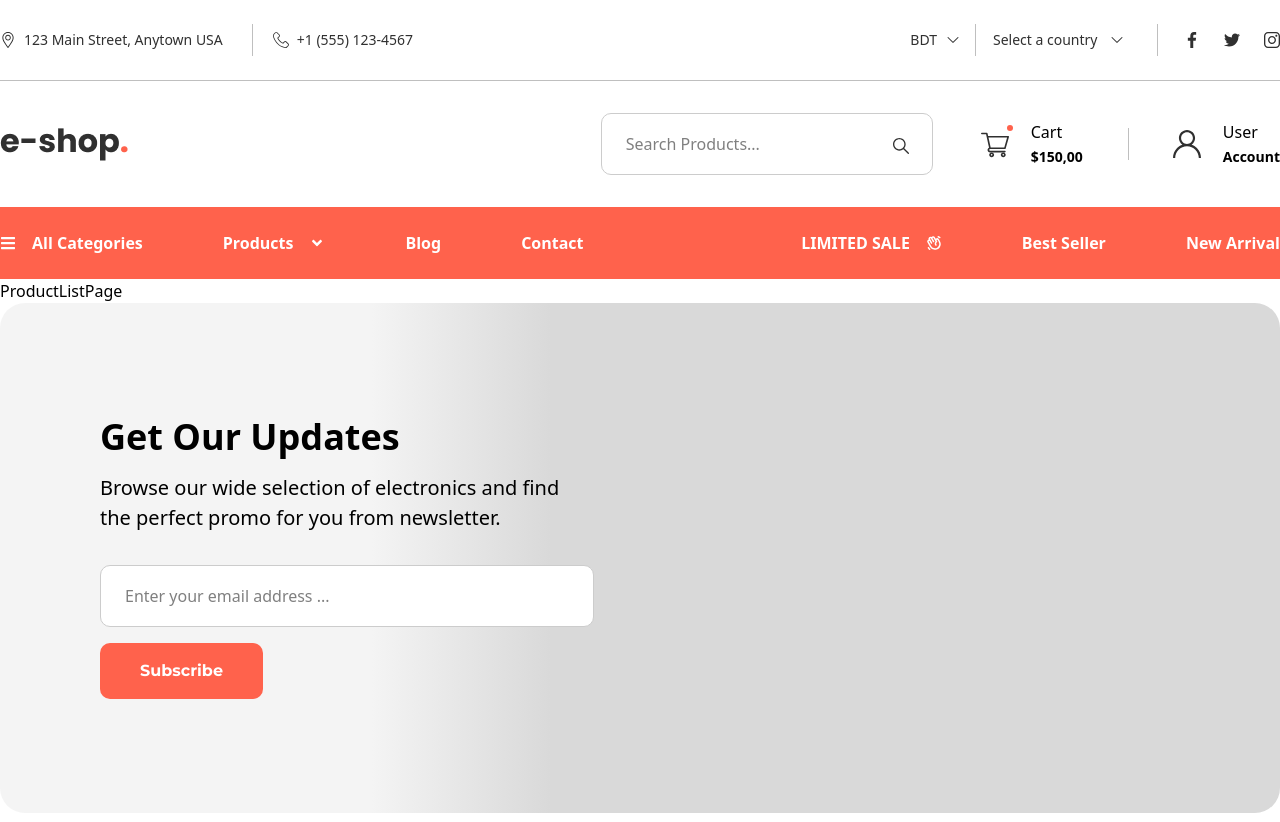
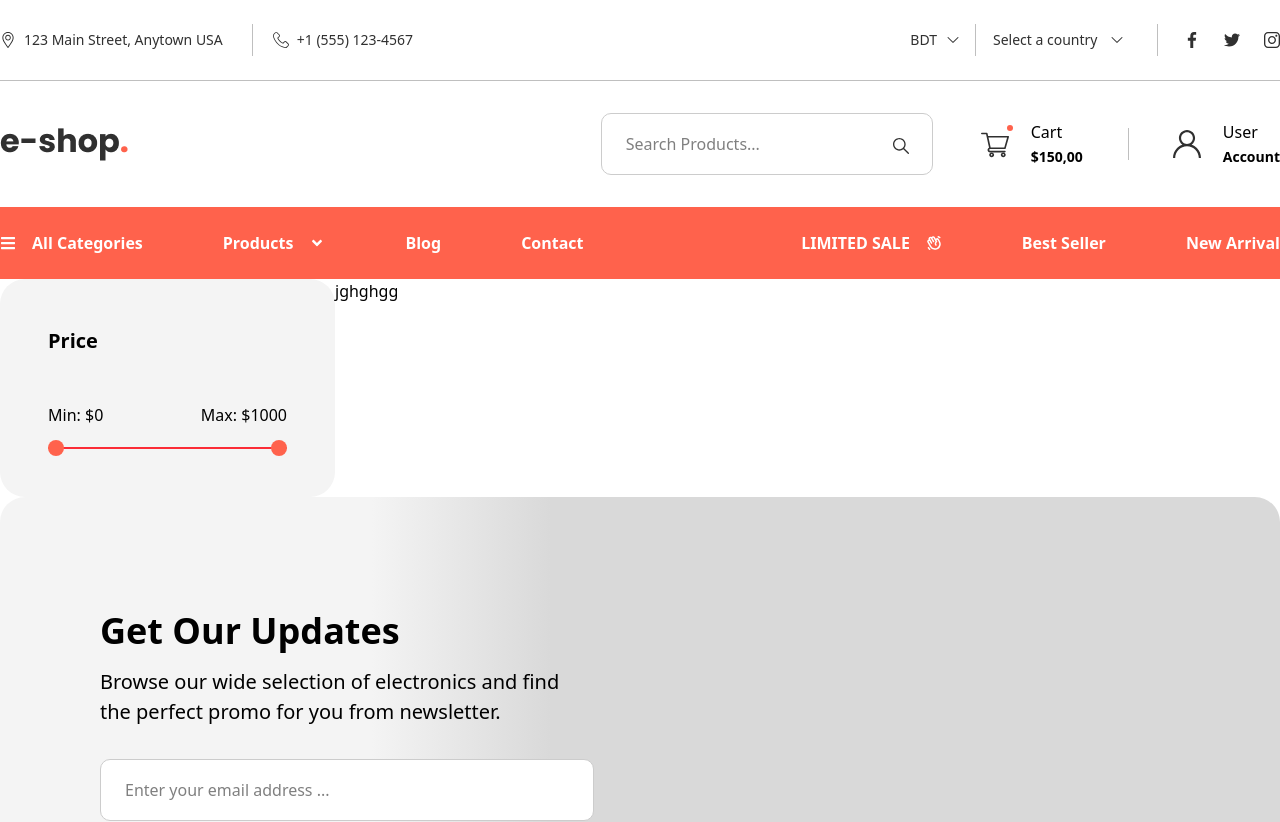
Before and after one commit to mn-sohel/eshop, a React (Vite) app: page /product-list in a window 1280 px wide. Shown: the top 822 px of the page. Built offline with nearby package versions, Linux system fonts and the light colour scheme.

Commit message:
range slider part done
part 20

```diff
--- a/src/components/SpringSale.jsx
+++ b/src/components/SpringSale.jsx
@@ -41,7 +41,7 @@ const SpringSale = () => {
     const [timerLeft, setTimeLeft] = useState(calculateTimeLeft());
 
     function calculateTimeLeft() {
-        const saleEndDate = new Date('May 31, 2025 05:35 PM +06').getTime();
+        const saleEndDate = new Date('Jun 31, 2025 05:35 PM +06').getTime();
         const now = new Date().getTime();
         const difference = saleEndDate - now;
         // console.log(difference);
--- a/src/index.css
+++ b/src/index.css
@@ -15,3 +15,23 @@
 .springGap.slick-slider .slick-track {
   @apply flex gap-6;
 }
+
+input[type=range]::-webkit-slider-thumb{
+  width: 16px;
+  height: 16px;
+  border-radius: 50%;
+  background: #FF624C;
+  pointer-events: auto;
+  cursor: pointer;
+  appearance: none;
+}
+
+/* input[type=range]::-moz-range-thumb{
+  width: 16px;
+  height: 16px;
+  border-radius: 50%;
+  background: #FF624C;
+  pointer-events: auto;
+  cursor: pointer;
+  appearance: none;
+} */
--- a/src/pages/ProductListPage.jsx
+++ b/src/pages/ProductListPage.jsx
@@ -1,8 +1,65 @@
-import React from 'react'
+import React, { useState } from 'react'
+import Container from '../components/commonLayouts/Container'
 
 const ProductListPage = () => {
+  let [minValue, setMinValue] = useState(0);
+  let [maxValue, setMaxValue] = useState(1000);
+
+  const updateSlider = (type, value) => {
+    if(type == 'min'){
+        const newMin = Math.min(parseInt(value), maxValue)
+        setMinValue(newMin)
+    }else{
+        const newMax = Math.max(parseInt(value), minValue)
+        setMaxValue(newMax)
+    }
+  }
+
+  const minPercent = (minValue / 1000) * 100
+  const maxPercent = (maxValue / 1000) * 100
+
+
   return (
-    <div>ProductListPage</div>
+    <Container>
+      <div className='flex'>
+        <div className='w-[355px] bg-[#F4F4F4] rounded-[25px] p-12'>
+          <h3 className='font-["Montserrat"] font-bold text-xl'>Price</h3>
+          <div className='w-full mt-12'>
+            <div className='flex justify-between mb-5'>
+              <span>Min: ${minValue}</span>
+              <span>Max: ${maxValue}</span>
+            </div>
+            <div className='relative w-full h-[2px] bg-[#E8E8E8] rounded'>
+              <div
+                className='absolute h-full bg-red-500 rounded'
+                style={{left: `${minPercent}%`, width: `${maxPercent - minPercent}%`}}
+                ></div>
+              <input
+                type="range"
+                min="0"
+                max="1000"
+                value={minValue}
+                step="10"
+                onChange={(e)=> updateSlider('min',e.target.value)}
+                className='absolute w-full h-[2px] bg-transparent pointer-events-none appearance-none'
+                style={{zIndex: 2}}
+              />
+              <input
+                type="range"
+                min="0"
+                max="1000"
+                value={maxValue}
+                step="10"
+                onChange={(e)=> updateSlider('max',e.target.value)}
+                className='absolute w-full h-[2px] bg-transparent pointer-events-none appearance-none'
+                style={{zIndex: 2}}
+              />
+            </div>
+          </div>
+        </div>
+        <div className='w-[80%]'>jghghgg</div>
+      </div>
+    </Container>
   )
 }
 
```
